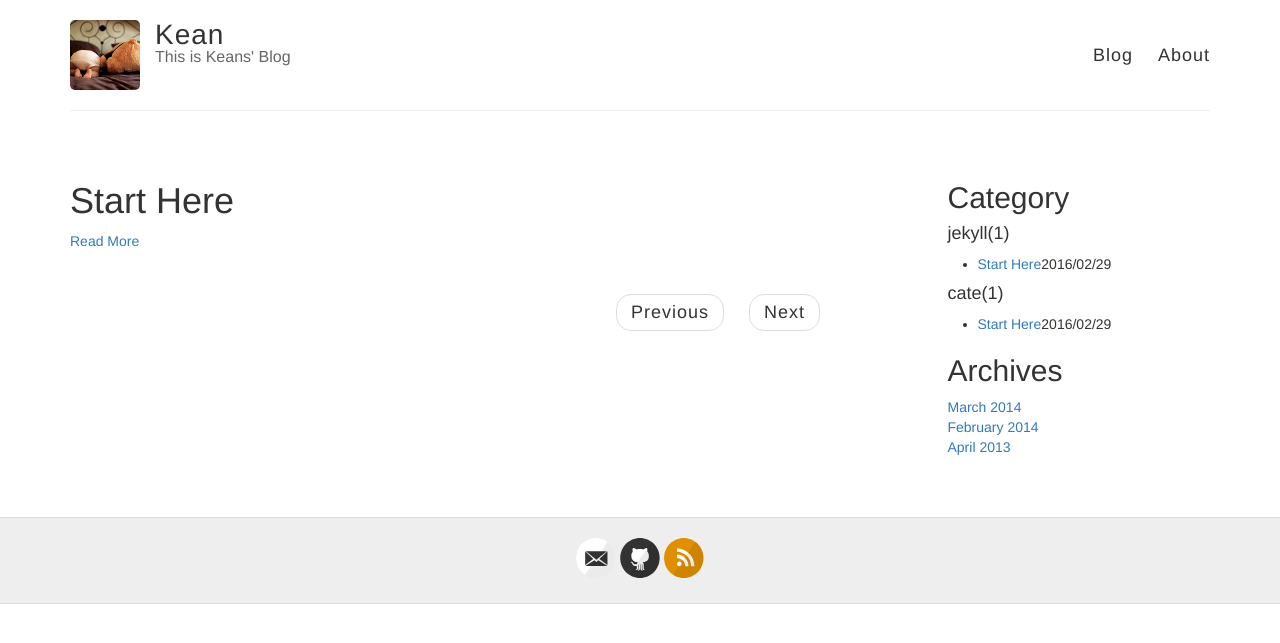
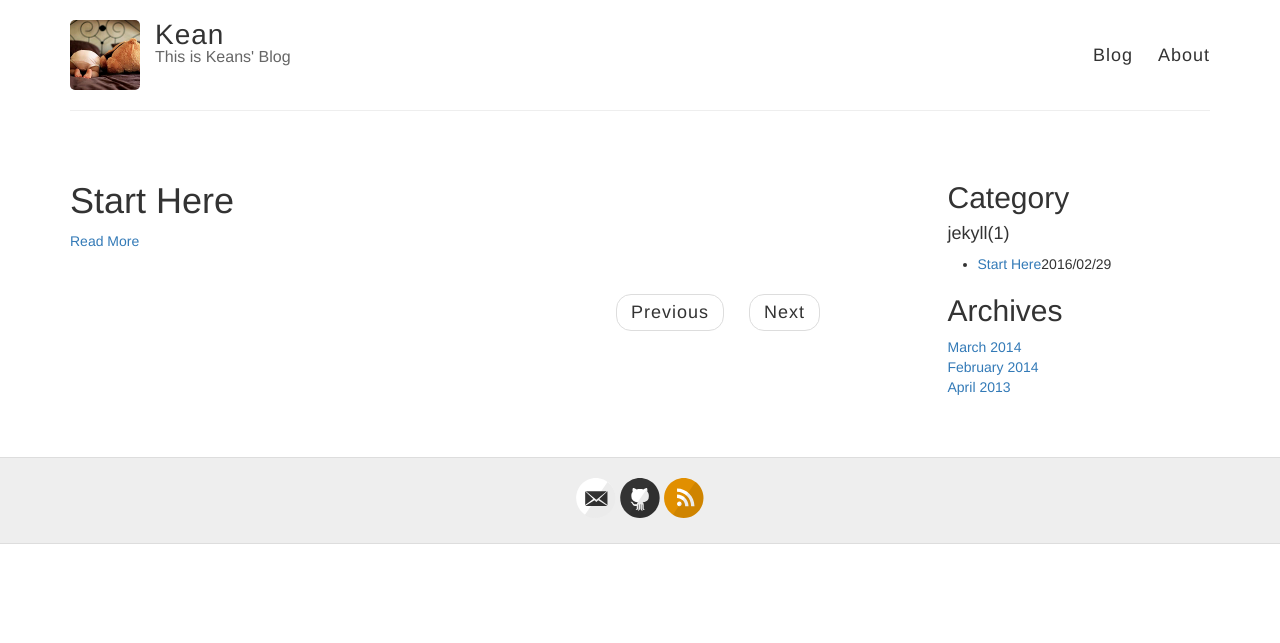
Before and after one commit to hikean/hikean.github.io, a Jekyll site: the page built from index.html, in a window 1280 px wide. Shown: the top 643 px of the page. Built offline with Jekyll 4.4.1, drawn with Linux system fonts in a browser that asks for light colours; nearby versions of some CDN libraries.

Commit message:
Start Here

```diff
--- a/_layouts/post.html
+++ b/_layouts/post.html
@@ -4,7 +4,7 @@ layout: default
 
 <article class="post">
   <h1>{{ page.title }}</h1>
-  <div class="date">
+  <div class="date" align="right">
     Written on {{ page.date | date: "%B %e, %Y" }}
   </div>
   <div class="entry">
--- a/_posts/2016-2-29-Start-Here.md
+++ b/_posts/2016-2-29-Start-Here.md
@@ -1,9 +1,10 @@
 ---
 layout: post
 title: Start Here
-categories: [jekyll, cate]
+categories: [jekyll]
 tags: [github, jekyll]
 ---
+
 
 * Contents
 {:toc #hello-world}
```
